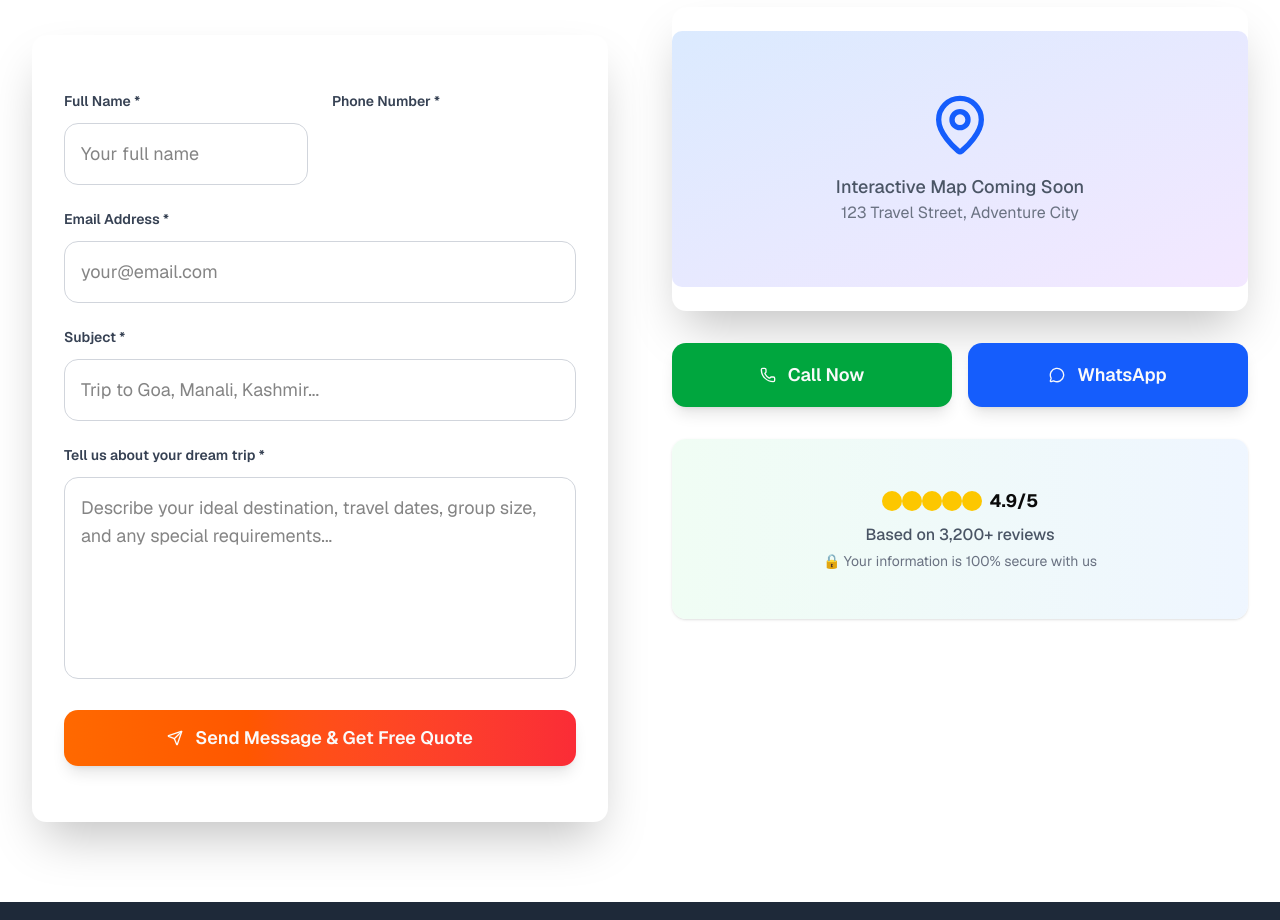
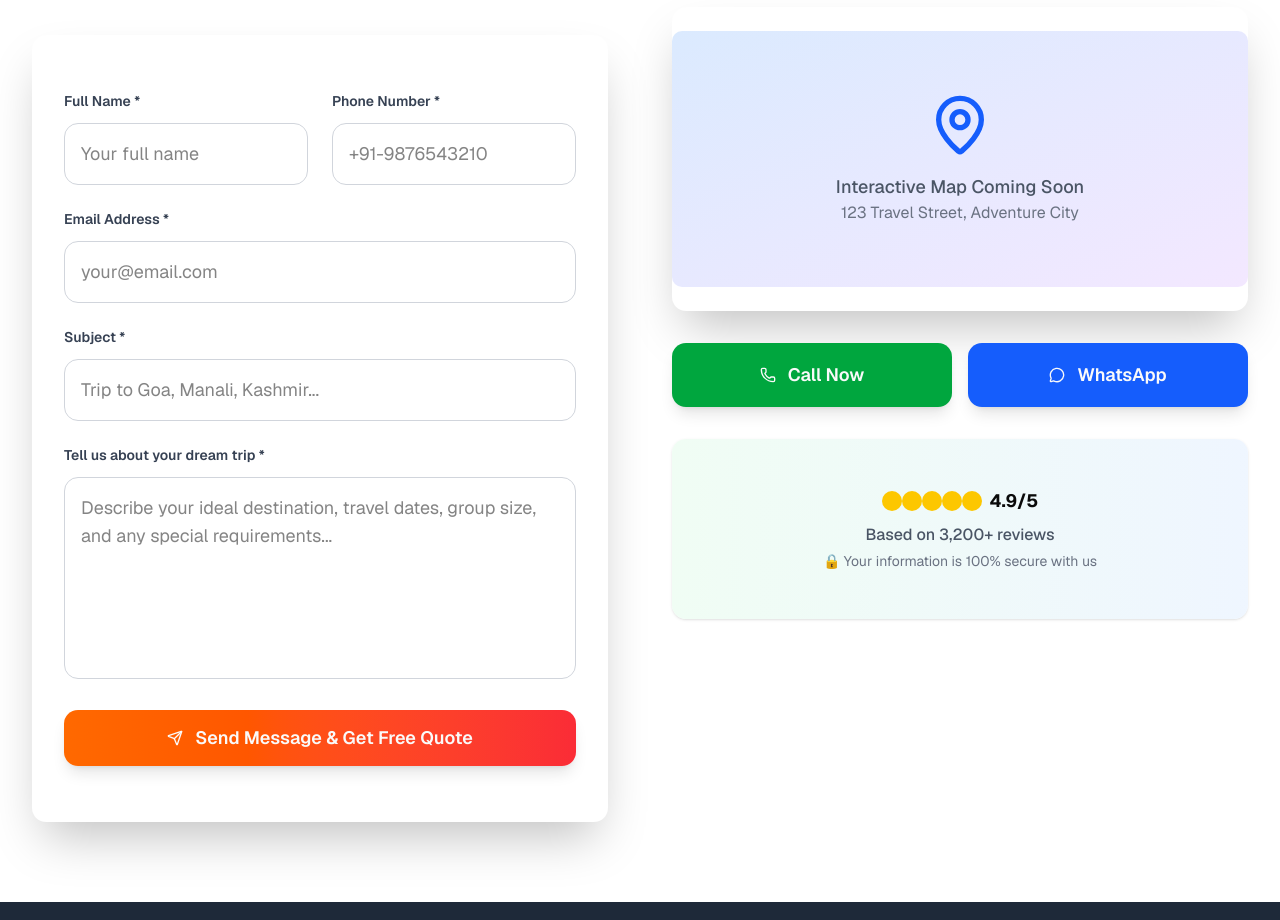
Before and after one commit to Rajesh81704/trip-tour-frontend, a Next.js app: page /contact in a window 1280 px wide. Shown: the part 1365-2285 px from the top of the page. Built offline with nearby package versions, Linux system fonts and the light colour scheme; no server answers.

Commit message:
fixed contact route

```diff
--- a/src/app/contact/page.tsx
+++ b/src/app/contact/page.tsx
@@ -11,6 +11,7 @@ const Contact = () => {
   const [formData, setFormData] = useState({
     name: "",
     email: "",
+    phone: "",
 
     subject: "",
     message: "",
@@ -27,7 +28,7 @@ const Contact = () => {
         );
       }
 
-      setFormData({ name: "", email: "", subject: "", message: "" });
+      setFormData({ name: "", phone: "", email: "", subject: "", message: "" });
     } catch (error) {
       toast.error("Failed to send message. Please try again." + error);
     }
@@ -188,7 +189,7 @@ const Contact = () => {
                         <label className="block text-sm font-semibold text-gray-700 mb-3">
                           Phone Number *
                         </label>
-                        {/* <input
+                        <input
                           type="tel"
                           name="phone"
                           required
@@ -196,7 +197,7 @@ const Contact = () => {
                           onChange={handleInputChange}
                           className="w-full px-4 py-4 border border-gray-300 rounded-xl focus:ring-2 focus:ring-blue-500 focus:border-transparent transition-all duration-200 text-lg"
                           placeholder="+91-9876543210"
-                        /> */}
+                        />
                       </div>
                     </div>
 
```
